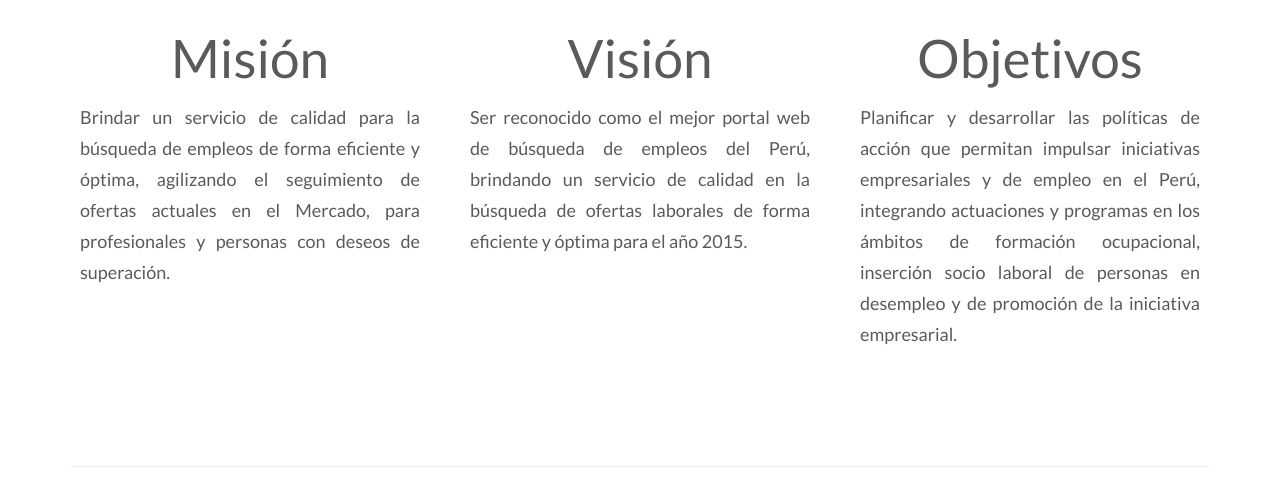
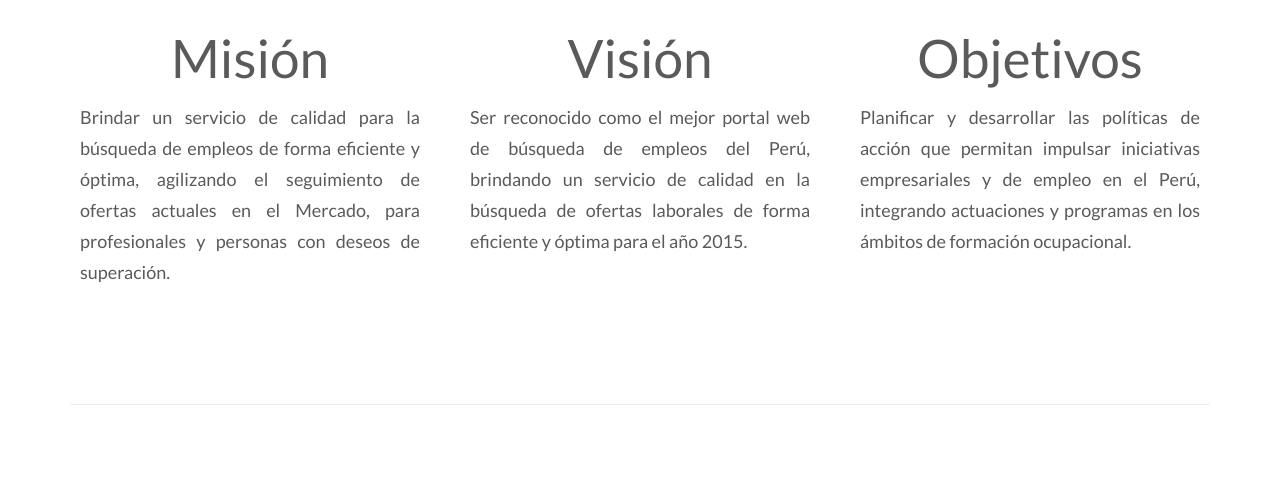
Before and after one commit to kbernald/chambafacil, a PHP site: page / in a window 1280 px wide. Shown: the part 753-1239 px from the top of the page. Run offline with PHP 8.4, Linux system fonts and the light colour scheme.

Commit message:
fix index

```diff
--- a/index.php
+++ b/index.php
@@ -234,7 +234,7 @@ $(document).ready(function () {
         <div class="col-lg-4 col-sm-4 col-sm-4 col-xs-12">
           <img class="img-circle" src="assets/img/buscador.png" alt="Generic placeholder image" style="width: 140px; height: 140px;">
           <h2>Objetivos</h2>
-          <p class="text-justify">Planificar y desarrollar las políticas de acción que permitan impulsar iniciativas empresariales y de empleo en el Perú, integrando actuaciones y programas en los ámbitos de formación ocupacional, inserción socio laboral de personas en desempleo y de promoción de la iniciativa empresarial.</p>
+          <p class="text-justify">Planificar y desarrollar las políticas de acción que permitan impulsar iniciativas empresariales y de empleo en el Perú, integrando actuaciones y programas en los ámbitos de formación ocupacional.</p>
           <!--<p><a class="btn btn-default" href="#" role="button">View details &raquo;</a></p> -->
         </div><!-- /.col-lg-4 -->
       </div><!-- /.row -->
```
